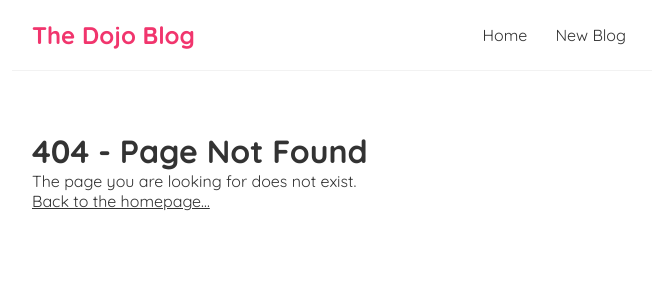
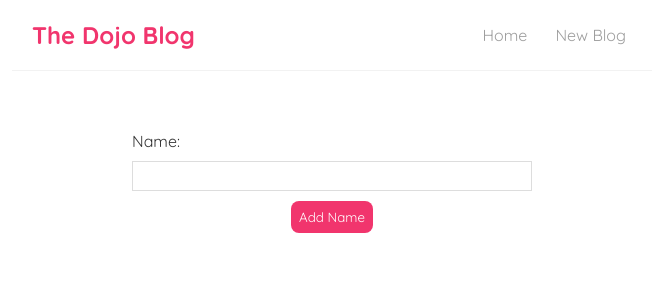
Before and after one commit to savinu-a/react-practice, a React (Create React App) app: page /name in a window 1280 px wide. Before the commit this address had no page. Shown: the top 300 px of the page, without its empty margins (308-964 px from the left). Built offline with nearby package versions, Linux system fonts and the light colour scheme; no server answers; the database is empty.

Commit message:
Add AddName component and update Create component

```diff
--- /dev/null
+++ b/src/AddName.js
@@ -0,0 +1,97 @@
+import { useEffect, useState } from "react";
+import {getDocs, addDoc, collection} from 'firebase/firestore';
+import {db} from './firebase';
+import {useHistory} from 'react-router-dom';
+
+
+
+
+const AddName = () => {
+    const [name, setName] = useState('');
+    const [fetched, setFetched] = useState(false);
+
+    const [dataRes, setDataRes] = useState(null);
+    // const [nameList, setNameList] = useState([]);
+    const history = useHistory();
+    let nameList = [];
+
+
+    const grabData = async () => {
+        const tempData = await getDocs(collection(db, "authors"));
+        setDataRes(tempData);
+        setFetched(true);
+        // console.log('data fetched', dataRes);
+
+        if(dataRes !== null){
+            setFetched(false);
+            const names = dataRes.docs.map((doc) => ({...doc.data(), id: doc.id}));
+            const onlyNames = names.map((name) => name.name);
+            nameList = onlyNames;
+            // console.log(nameList, "second fetch", onlyNames);
+            setFetched(true);
+
+        };
+
+    };
+
+
+
+
+
+
+
+
+    const createPost = async () => {
+        const authorsList = collection(db, 'authors');
+        await addDoc(authorsList, {name});
+    };
+
+    const handleClick = () => {
+
+
+
+        grabData()
+
+            .then(() => {
+            // console.log(name);
+            // console.log(nameList);
+            if(( fetched && nameList.includes(name))){
+                alert('Name already exists');
+                grabData();
+
+            }else if(nameList !== null){
+                createPost().then(() => {
+                    console.log('new name added');
+                    history.push('/create');
+                });
+            };
+
+        });
+
+
+
+
+
+    };
+
+    useEffect(() => {
+        grabData();
+        console.log(nameList, "first fetch" );
+    }, []);
+
+    return (
+        <div className="add-name">
+            <label >Name:</label>
+            <input
+                type="text"
+                required
+                value = {name}
+                onChange={(e) => setName(e.target.value)}
+            ></input>
+            <button onClick={handleClick} >Add Name</button>
+
+        </div>
+     );
+};
+
+export default AddName;
--- a/src/App.js
+++ b/src/App.js
@@ -5,9 +5,12 @@ import {BrowserRouter as Router, Route, Switch} from 'react-router-dom';
 import Create from './Create';
 import BlogDetails from './BlogDetails';
 import NotFound from './NotFound';
+import AddName from './AddName';
+import useFetch from './useFetch';
 
 
 function App() {
+  const {data: authorList, isPending} = useFetch('authors');
   return (
     <Router>
     <div className="App">
@@ -17,12 +20,17 @@ function App() {
           <Route exact path = '/'>
             <Home />
           </Route>
+
           <Route path = '/create'>
-            <Create />
+            {!isPending && <Create authorList={authorList}  />}
           </Route>
 
           <Route path = '/blog/:id'>
             <BlogDetails />
+          </Route>
+
+          <Route path = '/name'>
+            <AddName />
           </Route>
 
           <Route path = '*'>
--- a/src/BlogDetails.js
+++ b/src/BlogDetails.js
@@ -18,11 +18,11 @@ const BlogDetails = () => {
 
     if (blogList !== null){
         blog = blogList.find((blog) => blog.id === id);
-        console.log(blog);
+
     }
 
     const handleDelete = (id) => {
-        console.log(currentID);
+        // console.log(currentID);
         const postDoc = doc(db, "blog", currentID);
         deleteDoc(postDoc);
         history.push('/');
--- a/src/Create.js
+++ b/src/Create.js
@@ -1,9 +1,12 @@
 import { useState } from "react";
-import { useHistory } from "react-router-dom/cjs/react-router-dom.min";
+import { Link, useHistory } from "react-router-dom/cjs/react-router-dom.min";
 import { addDoc, collection } from 'firebase/firestore';
 import {db} from './firebase';
 
-const Create = () => {
+
+
+
+const Create = ({authorList}) => {
 
 
 
@@ -12,13 +15,26 @@ const Create = () => {
     const [author, setAuthor] = useState('mario');
     const [isPending, setIsPending] = useState(false);
     const history = useHistory();
+    // let authorList =
+    // [{name: 'Sahan', id: '0PbyDubEO3V5e3J4LAdP'},
+    // {name: 'Savinu', id: '17z5QuWibSm6GYzoJLUr'},
+    // {name: 'Savinu', id: '3qMsulS1DY83WS0peRz2'},
+    // {name: 'Savinu', id: '3xJpOrTdycM4TmBo17jj'},
+    // {name: 'Savinu', id: '4sJO46SG0WMgRatN017s'},
+    // {name: 'Savinu', id: '4sqv0BOhXY5a3QqZco8Y'},
+    // {name: 'Yoshi', id: '4vhK4kmcwG3YU1GwjKJM'},
+    // {name: 'Savinu', id: '6mkv3Baau9IatAAaYADt'},
+    // {name: 'Savinu', id: '7LnpWmle23iifjVaW3f9'}];
     // let lastID = 0;
-    const blogCollection = collection(db, "blog")
+
 
     const createPost = async () => {
-        await addDoc(blogCollection, {title, body, author})
+        const blogCollection = collection(db, "blog");
+        await addDoc(blogCollection, {title, body, author});
 
     }
+
+    // console.log(authorList, "third fetch");
 
 
     const handleSubmit = (e) => {
@@ -49,6 +65,11 @@ const Create = () => {
         // })
     }
 
+    // useEffect(() => {
+    //     grabData();
+    //     console.log(authorList, "first fetch" );
+    // }, []);
+
     return (
         <div className="create">
             <h2>Add a new blog</h2>
@@ -65,20 +86,27 @@ const Create = () => {
                     required
                     value = {body}
                     onChange={(e) => setBody(e.target.value)}
-                    onClick={(e) => setBody('Fuck you')}
+
                 >
                 </textarea>
                 <label>Blog Author:</label>
                 <select
                 value={author}
+                // onClick={grabData}
                 onChange={(e) => setAuthor(e.target.value)}
                 >
-                    <option value="mario">mario</option>
-                    <option value="yoshi">yoshi</option>
+                    {/* <option value="mario">mario</option> */}
+                    {authorList.map((auth) => (
+                    <option value={auth.name} key= {auth.id}>{auth.name}</option>
+
+                    ))}
+
+
                 </select>
+
                 {!isPending && <button>Add Blog</button>}
                 {isPending && <button disabled>Add Blog...</button>}
-
+                <p>New Author? click <Link to='/name'>here</Link> to add your name.</p>
             </form>
 
         </div>
--- a/src/index.css
+++ b/src/index.css
@@ -103,3 +103,35 @@
   border-radius: 8px;
   cursor: pointer;
 }
+.create p, a{
+  color: #9e9e9e;
+  padding: 8px;
+
+}
+
+/* add new name */
+.add-name {
+  max-width: 400px;
+  margin: 0 auto;
+  text-align: center;
+}
+.add-name label {
+  text-align: left;
+  display: block;
+}
+.add-name input {
+  width: 100%;
+  padding: 6px 10px;
+  margin: 10px 0;
+  border: 1px solid #ddd;
+  box-sizing: border-box;
+  display: block;
+}
+.add-name button {
+  background: #f1356d;
+  color: #fff;
+  border: 0;
+  padding: 8px;
+  border-radius: 8px;
+  cursor: pointer;
+}
```
